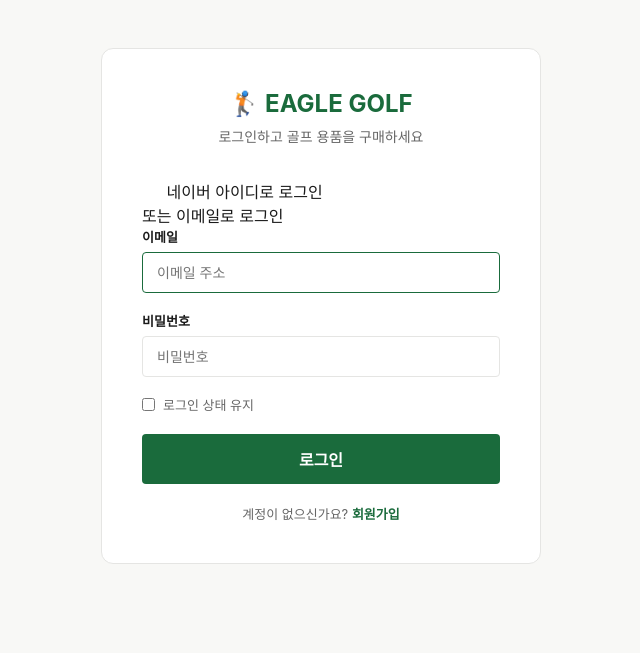
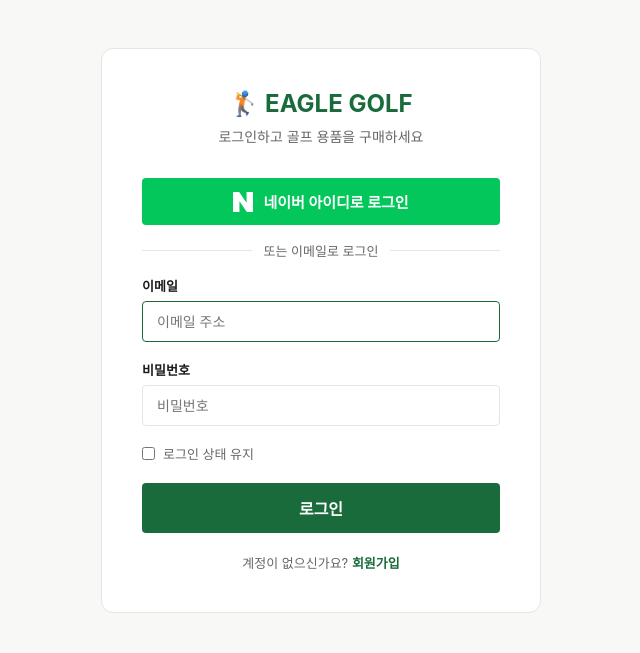
Before and after one commit to hhgg2277/eaglegolf, a Flask app: a page that uses templates/base.html in a window 1280 px wide. Shown: the part 152-805 px from the top of the page, without its empty margins (319-959 px from the left). Run offline with Flask 3, Linux system fonts and the light colour scheme; some web fonts are replaced.

Commit message:
Update style.css

```diff
--- a/static/css/style.css
+++ b/static/css/style.css
@@ -270,3 +270,40 @@ img { max-width: 100%; }
 .qty-num { width: 44px; height: 32px; border: none; border-left: 1.5px solid var(--border); border-right: 1.5px solid var(--border); text-align: center; font-size: 14px; font-weight: 600; font-family: inherit; background: #fff; color: var(--text); -moz-appearance: textfield; }
 .qty-num::-webkit-outer-spin-button, .qty-num::-webkit-inner-spin-button { -webkit-appearance: none; }
 .detail-qty-row { display: flex; align-items: center; gap: 16px; padding: 14px; background: var(--bg); border-radius: var(--radius); }
+
+/* 네이버 로그인 버튼 */
+.naver-btn {
+  display: flex;
+  align-items: center;
+  justify-content: center;
+  gap: 10px;
+  width: 100%;
+  padding: 13px;
+  background: #03C75A;
+  color: #fff;
+  border: none;
+  border-radius: 4px;
+  font-size: 15px;
+  font-weight: 700;
+  cursor: pointer;
+  font-family: inherit;
+  transition: background .15s;
+  margin-bottom: 16px;
+}
+.naver-btn:hover { background: #02b350; color: #fff; }
+
+/* 구분선 */
+.divider {
+  display: flex;
+  align-items: center;
+  gap: 12px;
+  margin: 16px 0;
+  color: var(--text-muted);
+  font-size: 13px;
+}
+.divider::before, .divider::after {
+  content: '';
+  flex: 1;
+  height: 1px;
+  background: var(--border);
+}
```
